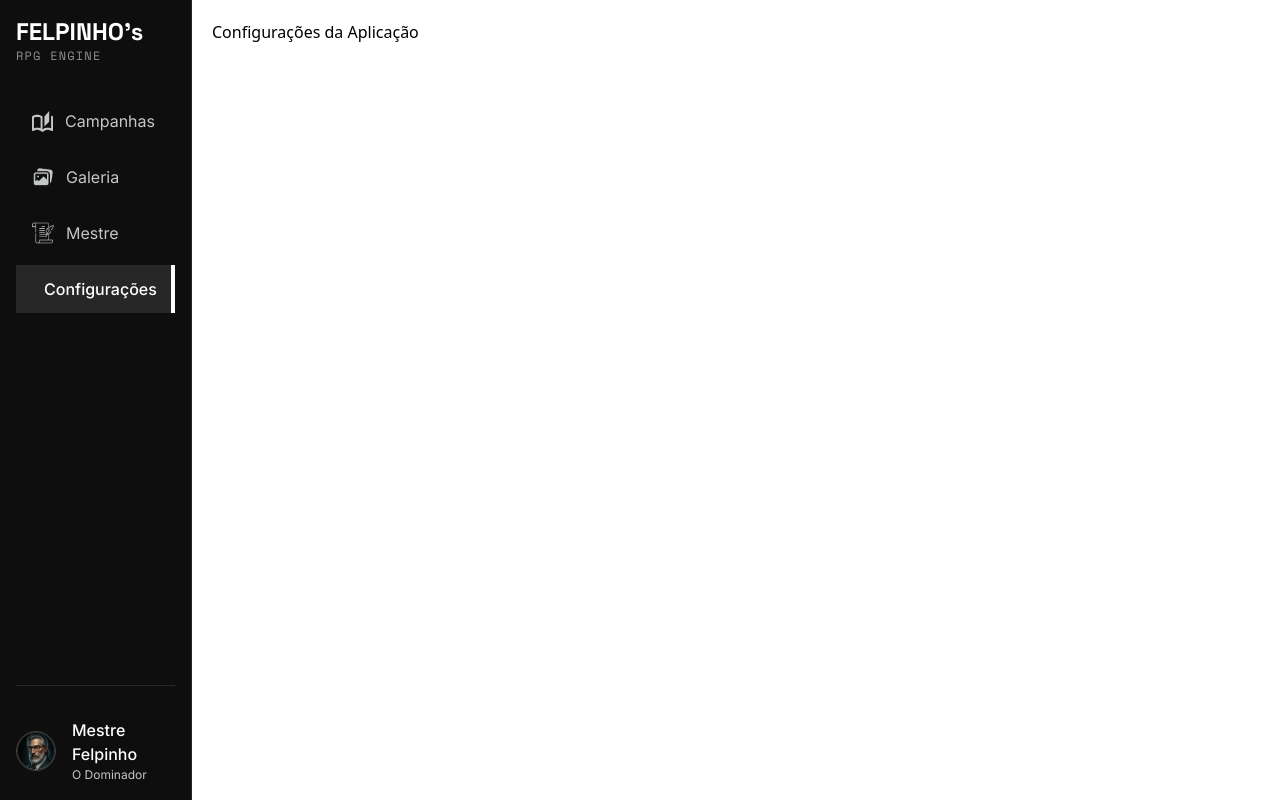
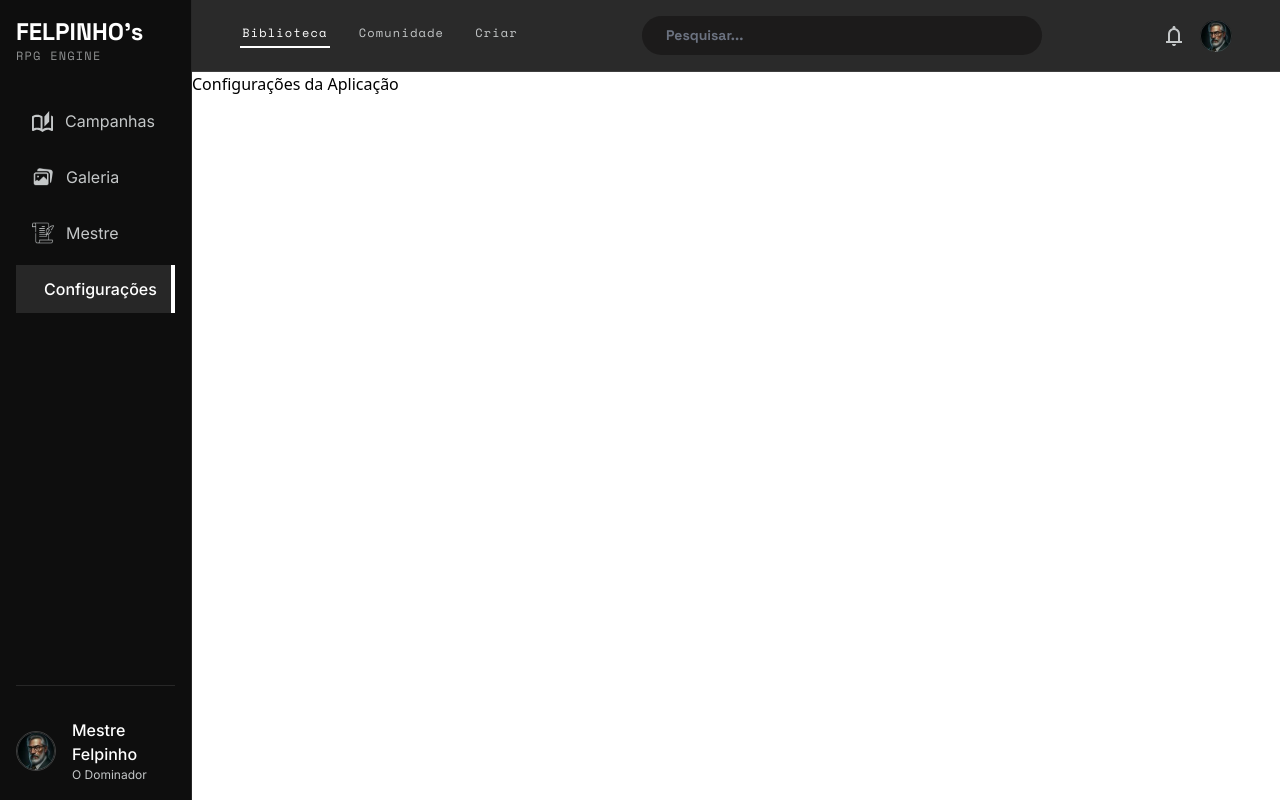
Before and after one commit to MamaoCacucar/AIRPG-Frontend-Rust, a React (Vite) app: page /settings in a window 1280 px wide. Built offline with nearby package versions, Linux system fonts and the light colour scheme.

Commit message:
:sparkles: feat: header componente

```diff
--- a/src-ui/App.jsx
+++ b/src-ui/App.jsx
@@ -1,11 +1,19 @@
 import { Routes, Route, Navigate } from 'react-router-dom';
 import { SideMenu } from "./shared/components/side-menu/sideMenu";
+import { Header } from './shared/components/header/Header';
 
-export default function CampaignSelector() {
+export default function App() {
+  const headerOptions = [
+    { label: 'Biblioteca', onClick: () => console.log('Biblioteca clicada') },
+    { label: 'Comunidade', onClick: () => console.log('Comunidade clicada') },
+    { label: 'Criar', onClick: () => console.log('Criar clicado') }
+  ];
+
   return (
     <div style={{ display: 'flex', height: '100vh', width: '100vw' }}>
       <SideMenu />
-      <main style={{ flex: 1, padding: '20px', overflow: 'auto' }}>
+      <main style={{ flex: 1, overflow: 'auto' }}>
+        <Header options={headerOptions} />
         <Routes>
           <Route path="/" element={<Navigate to="/campaigns" replace />} />
           <Route path="/campaigns" element={<div>Conteúdo de Campanhas</div>} />
--- /dev/null
+++ b/src-ui/shared/components/header/Header.jsx
@@ -0,0 +1,49 @@
+import React, { useState } from 'react';
+import { Link } from 'react-router-dom';
+import { SearchBar } from './components/SearchBar';
+import styles from './style.module.css';
+
+// Importe o SVG do usuário baseado nos seus assets disponíveis
+import userIcon from '../../../assets/templates/user.svg';
+import notificationIcon from '../../../assets/icons/notification.svg';
+
+export function Header({ options = [], showSearch = true }) {
+  // Estado para controlar a aba ativa (seleciona a primeira por padrão)
+  const [activeOption, setActiveOption] = useState(options[0]?.label || '');
+
+  return (
+    <header className={styles.header}>
+      {/* Menu de Navegação */}
+      <nav className={styles.navGroup}>
+        {options.map((option, index) => (
+          <button
+            key={index}
+            className={`${styles.navItem} ${activeOption === option.label ? styles.active : ''}`}
+            onClick={() => {
+              setActiveOption(option.label);
+              if (option.onClick) option.onClick();
+            }}
+          >
+            {option.label}
+          </button>
+        ))}
+      </nav>
+
+      {/* Barra de Pesquisa Condicional */}
+      {showSearch && <SearchBar />}
+
+      {/* Ações do Usuário */}
+      <div className={styles.userActions}>
+        {/* Placeholder para outro ícone genérico (ex: notificações) */}
+        <div>
+            <img src={notificationIcon} alt="Notificações" className={styles.icon} />
+        </div>
+
+        {/* Ícone de Perfil com Redirecionamento */}
+        <Link to="/settings/profile" className={styles.profileLink}>
+          <img src={userIcon} alt="Perfil do Usuário" className={styles.userIcon} />
+        </Link>
+      </div>
+    </header>
+  );
+}
--- /dev/null
+++ b/src-ui/shared/components/header/components/SearchBar.jsx
@@ -0,0 +1,14 @@
+import React from 'react';
+import styles from '../style.module.css';
+
+export function SearchBar() {
+  return (
+    <div className={styles.searchContainer}>
+      <input
+        type="text"
+        placeholder="Pesquisar..."
+        className={styles.searchInput}
+      />
+    </div>
+  );
+}
--- /dev/null
+++ b/src-ui/shared/components/header/style.module.css
@@ -0,0 +1,93 @@
+.header {
+  width: 100%;
+  padding: 1rem 3rem;
+  background: var(--bg-header, rgba(19, 19, 19, 0.90));
+  border-bottom: 1px solid var(--border-light, rgba(255, 255, 255, 0.10));
+  backdrop-filter: blur(0.375rem);
+  display: flex;
+  justify-content: space-between;
+  align-items: center;
+}
+
+/* Grupo de Navegação */
+.navGroup {
+  display: flex;
+  justify-content: flex-start;
+  align-items: flex-start;
+  gap: 1.675rem /*26.8px*/;
+}
+
+.navItem {
+  background: none;
+  border: none;
+  padding: 0 0.134rem 0.25rem 0.134rem;
+  color: var(--text-secondary, #C4C7C8);
+  font-size: 0.75rem;
+  font-family: 'Space Mono', monospace;
+  font-weight: 500;
+  letter-spacing: 0.075rem;
+  cursor: pointer;
+  border-bottom: 0.125rem solid transparent;
+  transition: all 0.2s ease-in-out;
+}
+
+.navItem.active {
+  color: var(--text-primary, white);
+  border-bottom-color: var(--text-primary, white);
+}
+
+.navItem:hover {
+  color: var(--text-primary, white);
+}
+
+/* Componente de Pesquisa */
+.searchContainer {
+  width: 100%;
+  max-width: 25rem;
+  padding: 0.5625rem 1.5rem;
+  background: var(--bg-search, #1C1B1B);
+  border-radius: 9999px;
+  display: flex;
+  align-items: center;
+}
+
+.searchInput {
+  flex: 1;
+  background: transparent;
+  border: none;
+  color: var(--text-primary, white);
+  font-size: 0.875rem;
+  font-family: 'Space Grotesk', sans-serif;
+  font-weight: 600;
+  outline: none;
+}
+
+.searchInput::placeholder {
+  color: var(--text-placeholder, #6B7280);
+}
+
+/* Ações do Usuário */
+.userActions {
+  display: flex;
+  align-items: center;
+  gap: 1rem;
+}
+
+.profileLink {
+  display: flex;
+  justify-content: center;
+  align-items: center;
+  text-decoration: none;
+}
+
+.icon {
+  width: 1.25rem;
+  height: 1.25rem;
+  /* Caso o SVG original possua cor embutida. Se for trocar a cor dinamicamente, prefira estilizar via CSS mask ou importando como ReactComponent */
+}
+
+.userIcon {
+  width: 2rem;
+  height: 2rem;
+  /* Caso o SVG original possua cor embutida. Se for trocar a cor dinamicamente, prefira estilizar via CSS mask ou importando como ReactComponent */
+}
```
Also changed, not shown: src-ui/assets/icons/notification.svg (added), src-ui/assets/icons/user.svg (added).
